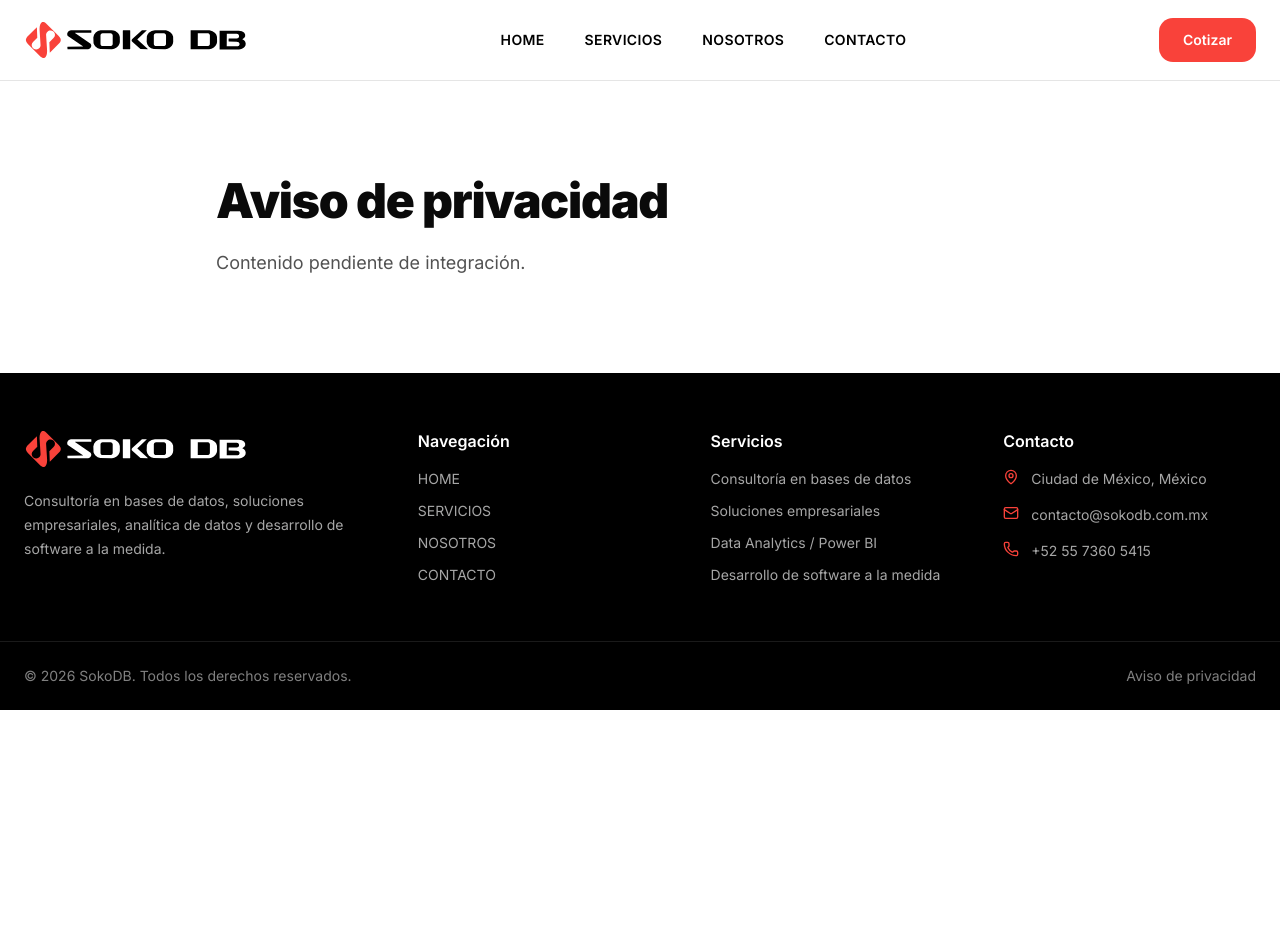
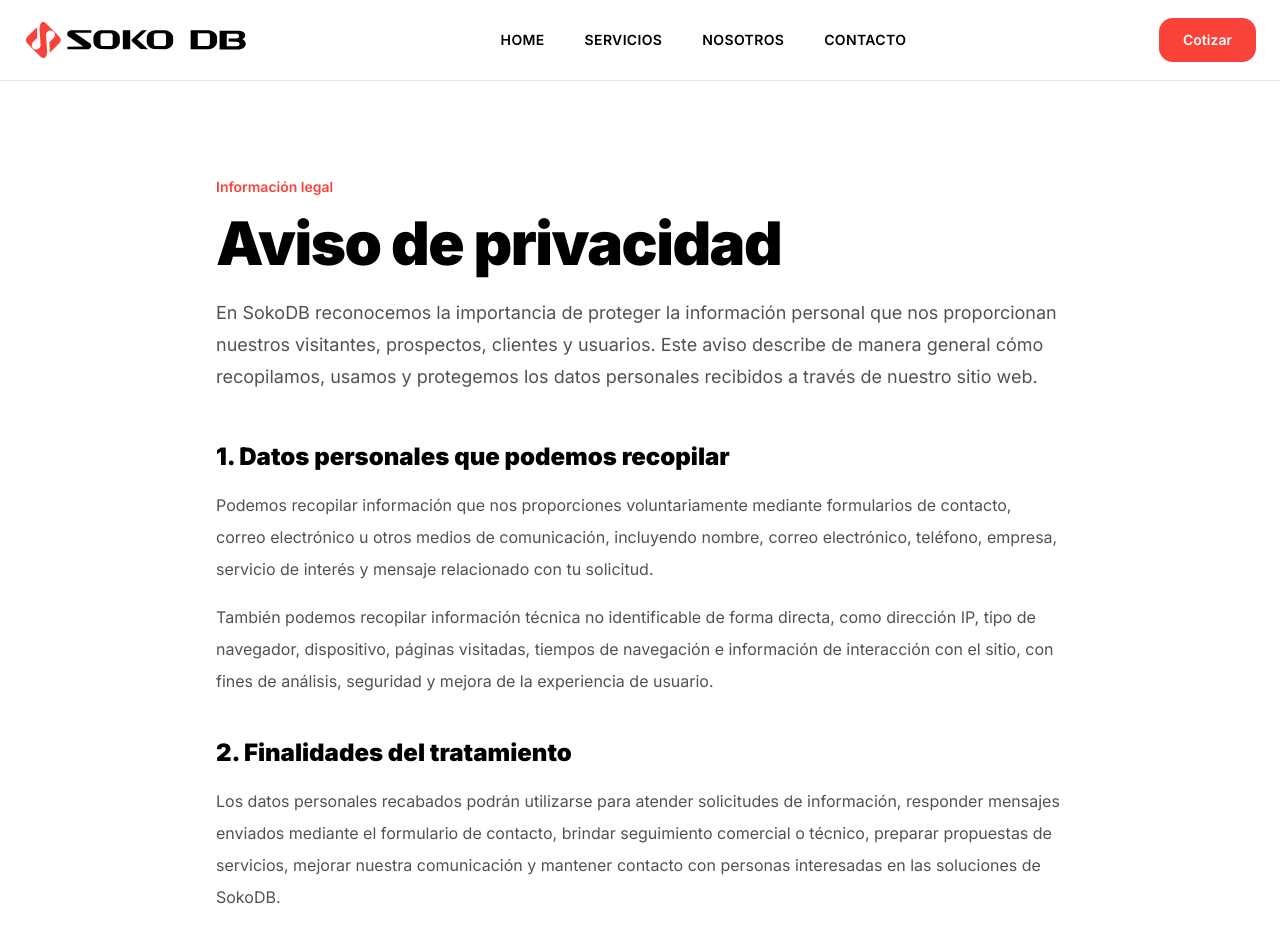
Before and after one commit to UserSoko01/sokodb-web, a Next.js app: page /aviso-de-privacidad in a window 1280 px wide. Shown: the top 936 px of the page. Before the commit the page ends 800 px from the top, so only its background shows below. Built offline with nearby package versions, Linux system fonts and the light colour scheme.

Commit message:
Se agrega el aviso de privacidad

```diff
--- a/src/app/aviso-de-privacidad/page.tsx
+++ b/src/app/aviso-de-privacidad/page.tsx
@@ -1,12 +1,147 @@
+import type { Metadata } from "next";
+
+export const metadata: Metadata = {
+  title: "Aviso de privacidad",
+  description:
+    "Aviso de privacidad de SokoDB sobre el tratamiento de datos personales recabados a través del sitio web.",
+};
+
 export default function AvisoDePrivacidadPage() {
   return (
-    <section className="mx-auto max-w-4xl px-6 py-24">
-      <h1 className="text-5xl font-black tracking-tight">
-        Aviso de privacidad
-      </h1>
-      <p className="mt-6 text-lg text-neutral-600">
-        Contenido pendiente de integración.
-      </p>
+    <section className="bg-white">
+      <div className="mx-auto max-w-4xl px-6 py-24">
+        <p className="text-sm font-semibold text-[#F9423A]">
+          Información legal
+        </p>
+
+        <h1 className="mt-4 text-4xl font-black tracking-tight text-black md:text-6xl">
+          Aviso de privacidad
+        </h1>
+
+        <p className="mt-6 text-lg leading-8 text-neutral-600">
+          En SokoDB reconocemos la importancia de proteger la información
+          personal que nos proporcionan nuestros visitantes, prospectos,
+          clientes y usuarios. Este aviso describe de manera general cómo
+          recopilamos, usamos y protegemos los datos personales recibidos a
+          través de nuestro sitio web.
+        </p>
+
+        <div className="mt-12 space-y-10">
+          <section>
+            <h2 className="text-2xl font-black text-black">
+              1. Datos personales que podemos recopilar
+            </h2>
+            <p className="mt-4 leading-8 text-neutral-600">
+              Podemos recopilar información que nos proporciones voluntariamente
+              mediante formularios de contacto, correo electrónico u otros
+              medios de comunicación, incluyendo nombre, correo electrónico,
+              teléfono, empresa, servicio de interés y mensaje relacionado con
+              tu solicitud.
+            </p>
+            <p className="mt-4 leading-8 text-neutral-600">
+              También podemos recopilar información técnica no identificable de
+              forma directa, como dirección IP, tipo de navegador, dispositivo,
+              páginas visitadas, tiempos de navegación e información de
+              interacción con el sitio, con fines de análisis, seguridad y mejora
+              de la experiencia de usuario.
+            </p>
+          </section>
+
+          <section>
+            <h2 className="text-2xl font-black text-black">
+              2. Finalidades del tratamiento
+            </h2>
+            <p className="mt-4 leading-8 text-neutral-600">
+              Los datos personales recabados podrán utilizarse para atender
+              solicitudes de información, responder mensajes enviados mediante
+              el formulario de contacto, brindar seguimiento comercial o técnico,
+              preparar propuestas de servicios, mejorar nuestra comunicación y
+              mantener contacto con personas interesadas en las soluciones de
+              SokoDB.
+            </p>
+            <p className="mt-4 leading-8 text-neutral-600">
+              También podremos utilizar información agregada o estadística para
+              mejorar el sitio web, analizar el desempeño de nuestros contenidos
+              y optimizar la experiencia de navegación.
+            </p>
+          </section>
+
+          <section>
+            <h2 className="text-2xl font-black text-black">
+              3. Protección y confidencialidad
+            </h2>
+            <p className="mt-4 leading-8 text-neutral-600">
+              SokoDB adopta medidas razonables para proteger la información
+              recibida contra pérdida, uso indebido, acceso no autorizado,
+              alteración o divulgación. El acceso a los datos se limita al
+              personal o colaboradores que requieren dicha información para dar
+              seguimiento a las solicitudes recibidas.
+            </p>
+          </section>
+
+          <section>
+            <h2 className="text-2xl font-black text-black">
+              4. Transferencia de información
+            </h2>
+            <p className="mt-4 leading-8 text-neutral-600">
+              SokoDB no vende ni comercializa datos personales. La información
+              podrá ser compartida únicamente cuando sea necesario para atender
+              una solicitud, cumplir obligaciones legales, operar herramientas
+              tecnológicas relacionadas con el sitio o proteger los derechos e
+              intereses de la empresa.
+            </p>
+          </section>
+
+          <section>
+            <h2 className="text-2xl font-black text-black">
+              5. Formulario de contacto
+            </h2>
+            <p className="mt-4 leading-8 text-neutral-600">
+              La información enviada mediante el formulario de contacto se
+              utiliza exclusivamente para responder a la solicitud realizada,
+              establecer comunicación con la persona interesada y dar seguimiento
+              al servicio o solución consultada.
+            </p>
+          </section>
+
+          <section>
+            <h2 className="text-2xl font-black text-black">
+              6. Derechos sobre tus datos
+            </h2>
+            <p className="mt-4 leading-8 text-neutral-600">
+              Puedes solicitar el acceso, rectificación, actualización o
+              eliminación de tus datos personales enviando un mensaje a:
+            </p>
+            <p className="mt-4 rounded-2xl border border-neutral-200 bg-neutral-50 p-5 font-semibold text-black">
+              contacto@sokodb.com.mx
+            </p>
+          </section>
+
+          <section>
+            <h2 className="text-2xl font-black text-black">
+              7. Cambios al aviso de privacidad
+            </h2>
+            <p className="mt-4 leading-8 text-neutral-600">
+              SokoDB se reserva el derecho de modificar este aviso de privacidad
+              en cualquier momento. Cualquier cambio será publicado en esta
+              misma sección del sitio web.
+            </p>
+          </section>
+
+          <section className="rounded-3xl bg-black p-6 text-white">
+            <h2 className="text-2xl font-black">
+              Contacto para temas de privacidad
+            </h2>
+            <p className="mt-4 leading-8 text-white/70">
+              Para cualquier duda relacionada con este aviso o con el tratamiento
+              de tus datos personales, puedes escribirnos a:
+            </p>
+            <p className="mt-4 font-semibold text-[#F9423A]">
+              contacto@sokodb.com.mx
+            </p>
+          </section>
+        </div>
+      </div>
     </section>
   );
 }
```
